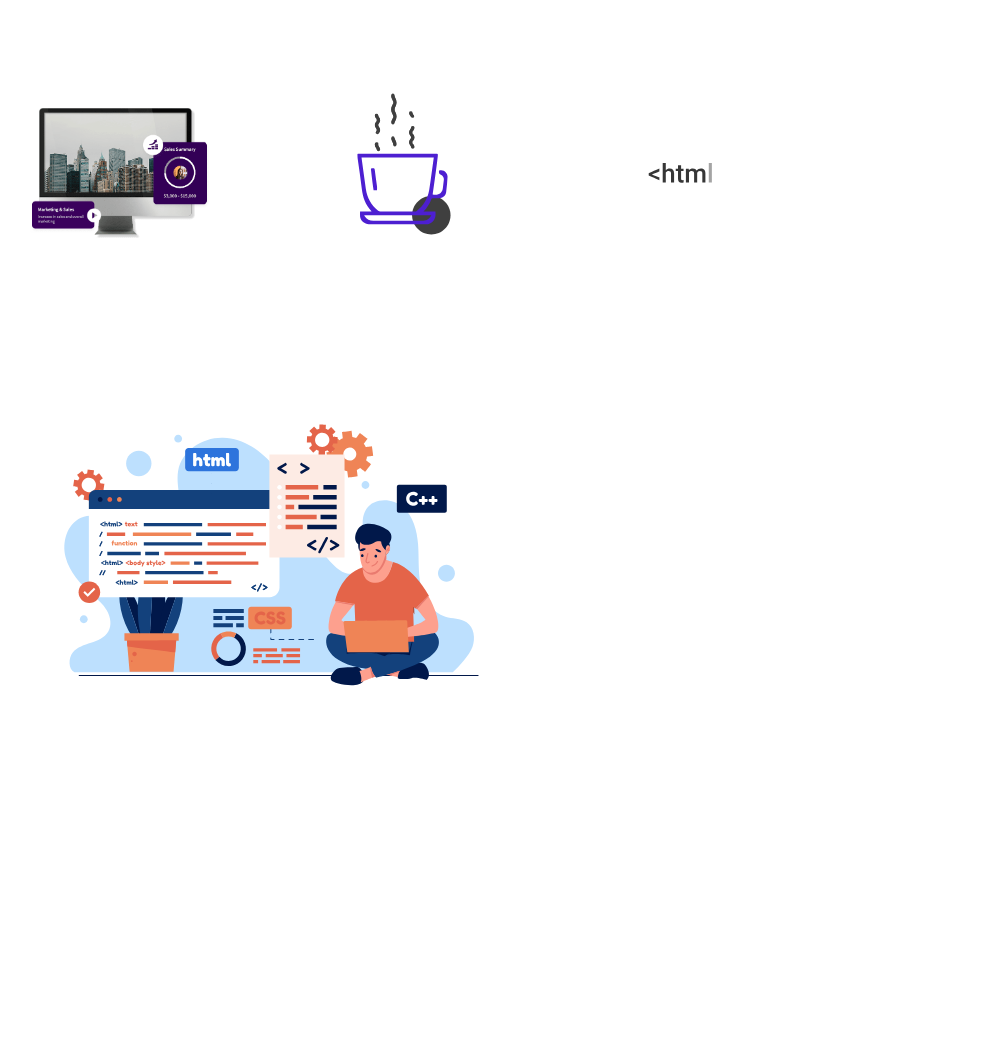
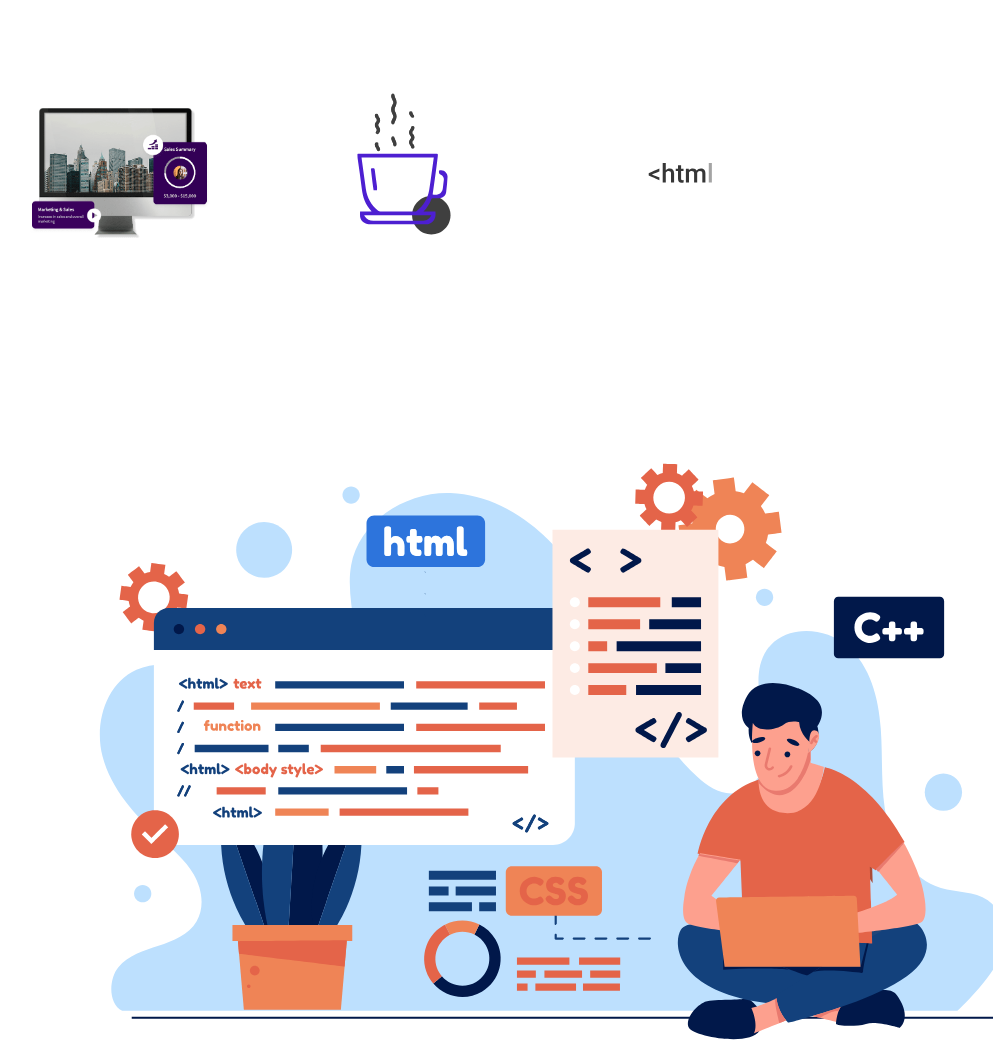
Before and after one commit to GeraldDizon/svgAnimation, a plain HTML site: page index.html in a window 1280 px wide. Shown: the part 77-1117 px from the top of the page, without its empty margins (95-1088 px from the left). Before the commit the page ends 905 px from the top, so only its background shows below. Drawn offline with nearby package versions, Linux system fonts and the light colour scheme.

Commit message:
Another Change

```diff
--- a/index.html
+++ b/index.html
@@ -31,7 +31,7 @@
         </div>
     </div>
 
-    <div class = "col-6 d-flex justify-content-center flex-column text-center p-lg-5 mb-3 mb-sm-0">
+    <div class = "col-12 d-flex justify-content-center flex-column text-center p-lg-5 mb-3 mb-sm-0">
         <div id="codingSVG"></div>
     </div>
 </div>
```
